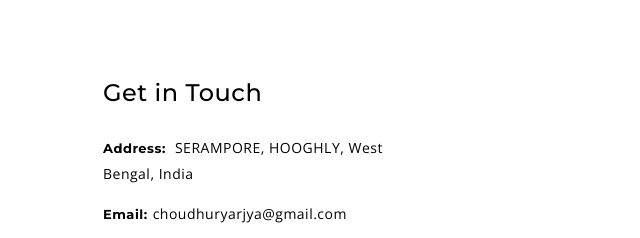
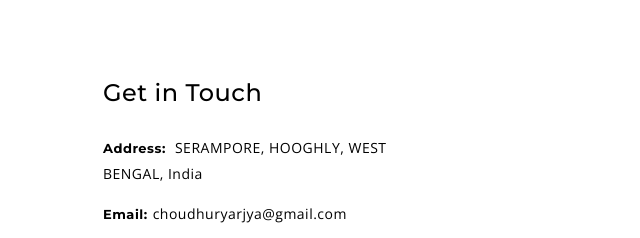
Before and after one commit to Arjyaman1/Arjyaman, a plain HTML site: page index.html in a window 1280 px wide. Shown: the part 3560-3798 px from the top of the page, 237-877 px from the left. Drawn offline with nearby package versions, Linux system fonts and the light colour scheme; no server answers.

Commit message:
Update index.html

```diff
--- a/index.html
+++ b/index.html
@@ -560,7 +560,7 @@
 									<div class="short_info_wrap">
 										<ul>
 											<li>
-												<p><label>Address:</label><span> SERAMPORE, HOOGHLY, West Bengal, India
+												<p><label>Address:</label><span> SERAMPORE, HOOGHLY, WEST BENGAL, India
 												</span></p>
 											</li>
 											<li>
```
